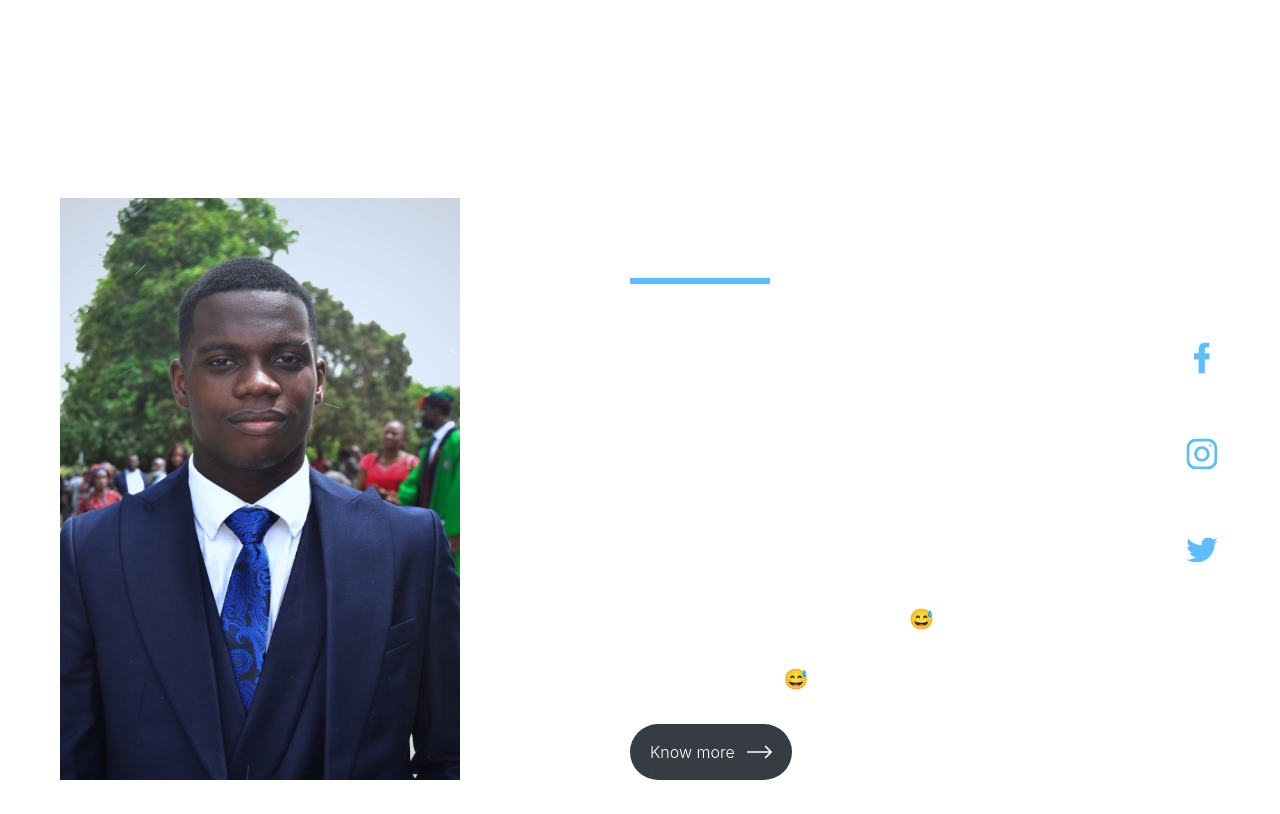
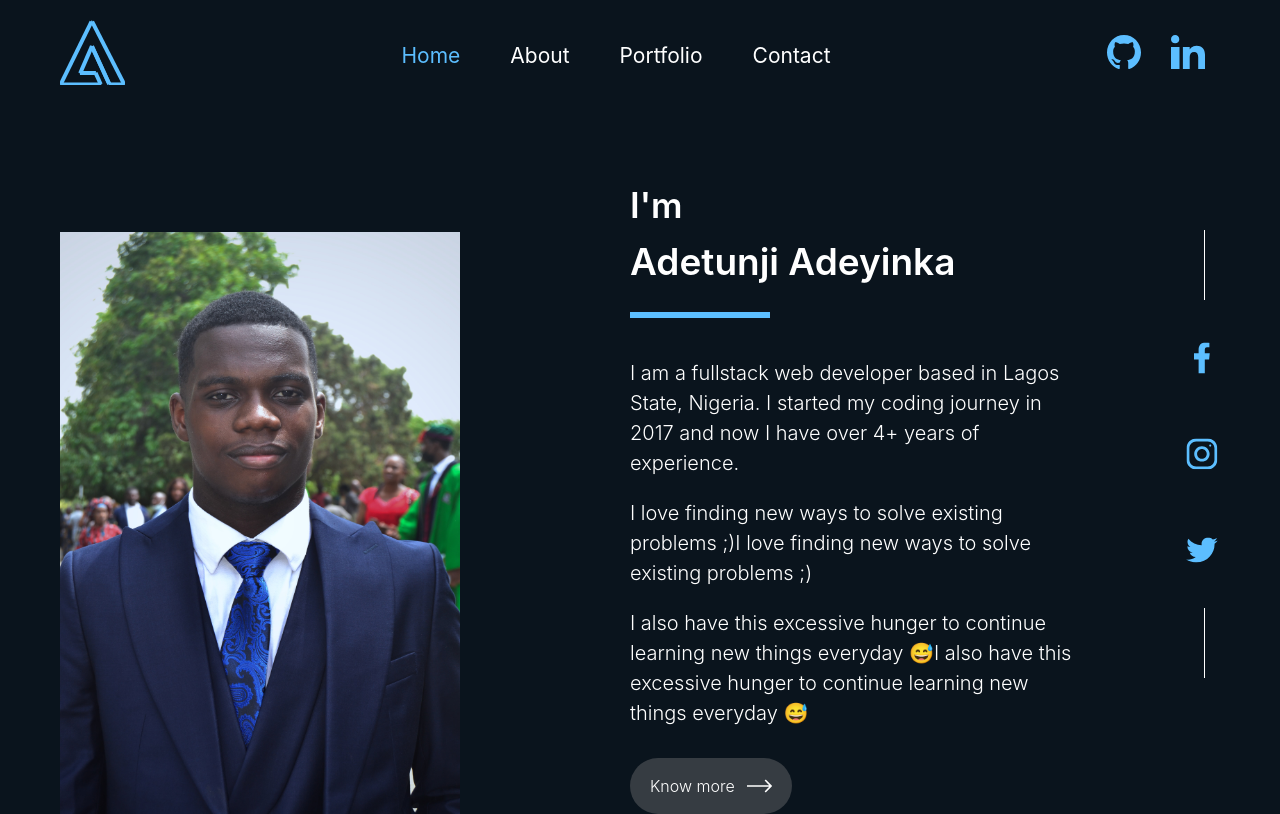
Before and after one commit to Itzadetunji/my-website, a Next.js app: page / in a window 1280 px wide. Built offline with nearby package versions, Linux system fonts and the light colour scheme.

Commit message:
Chore: Updated Navbar and

```diff
--- a/pages/components/Navbar/index.tsx
+++ b/pages/components/Navbar/index.tsx
@@ -7,31 +7,43 @@ import NavItem from './NavItem'
 const index: NextPage = () => {
   const router = useRouter().pathname;
   return (
-    <nav className='dark-blue w-full h-[109px]'>
-      <div className='flex flex-row mx-[60px] py-[20px] justify-between'>
+    <nav className='dark-blue w-full h-[109px] sticky top-0'>
+      <div className='flex flex-row ml-[60px] mr-[75px] py-[20px] justify-between'>
         <div>
           <img src="/icons/logo.svg" alt="" />
         </div>
-        <div className='flex text-white text-[21px] my-[20px]'>
-          <div className='pr-[50px]'>
+        <div className='flex text-white text-[21px] my-[20px] select-none'>
+          <a href={'/'}>
+            <div className='pr-[50px] cursor-pointer'>
               <NavItem active={!router.includes('about') || !router.includes('contact') || !router.includes('portfolio') ? true : false} title={'Home'} />
             </div>
-          <div className='pr-[50px]'>
+          </a>
+          <a href={'/about'}>
+            <div className='pr-[50px] cursor-pointer'>
               <NavItem active={router.includes('about') && true} title={'About'} />
             </div>
-          <div className='pr-[50px]'>
+          </a>
+          <a href={'/portfolio'}>
+            <div className='pr-[50px] cursor-pointer'>
               <NavItem active={router.includes('portfolio') && true} title={'Portfolio'} />
             </div>
-          <div>
+          </a>
+          <a href={'/contact'}>
+            <div className='cursor-pointer'>
               <NavItem active={router.includes('contact') && true} title={'Contact'} />
             </div>
+          </a>
         </div>
-        <div className='flex  my-[15px]'>
-          <Link href={''}>
+        <div className='flex my-[15px]'>
+          <Link href={'https://github.com/itzadetunji'}>
+            <div className='cursor-pointer'>
               <img src="/icons/social-icons/github.svg" className='w-[34px] h-[34px] mr-[30px]' alt="" />
+            </div>
           </Link>
-          <Link href={''}>
+          <Link href={'linkedin.com/in/itzadetunji'}>
+            <div className='cursor-pointer'>
               <img src="/icons/social-icons/linkedin.svg" className='w-[34px] h-[34px]' alt="" />
+            </div>
           </Link>
         </div>
       </div>
--- a/pages/index.tsx
+++ b/pages/index.tsx
@@ -13,9 +13,9 @@ import Link from 'next/link'
 const index : NextPage = () => {
   return (
     <>
-      {/* <Navbar/> */}
-      <div className='lg:mx-[60px] z-50'>
-        <div className="mt-[165px] mx-auto justify-center">
+      <Navbar/>
+      <div className='mt-[90px] lg:mx-[60px] z-50'>
+        <div className="mx-auto justify-center">
           <div className='mx-[35px] lg:mx-0'>
             <div className='lg:hidden'>
               <p className='text-white font-[600] text-[55px]'>I'm</p>
@@ -97,9 +97,9 @@ const index : NextPage = () => {
       <div className='lg:hidden'>
         <Footer/>
       </div>
-      <div className='absolute z-0'>
+      {/* <div className='absolute z-0'>
         <ParticleComponent/>
-      </div>
+      </div> */}
     </>
   )
 };
--- a/styles/globals.css
+++ b/styles/globals.css
@@ -6,7 +6,7 @@ html,
 body {
   font-family: -apple-system, BlinkMacSystemFont, Segoe UI, Roboto, Oxygen,
     Ubuntu, Cantarell, Fira Sans, Droid Sans, Helvetica Neue, sans-serif;
-
+  background-color: #0A141D;
 }
 
 a {
```
Lines whose indentation alone changed are shown as unchanged.
